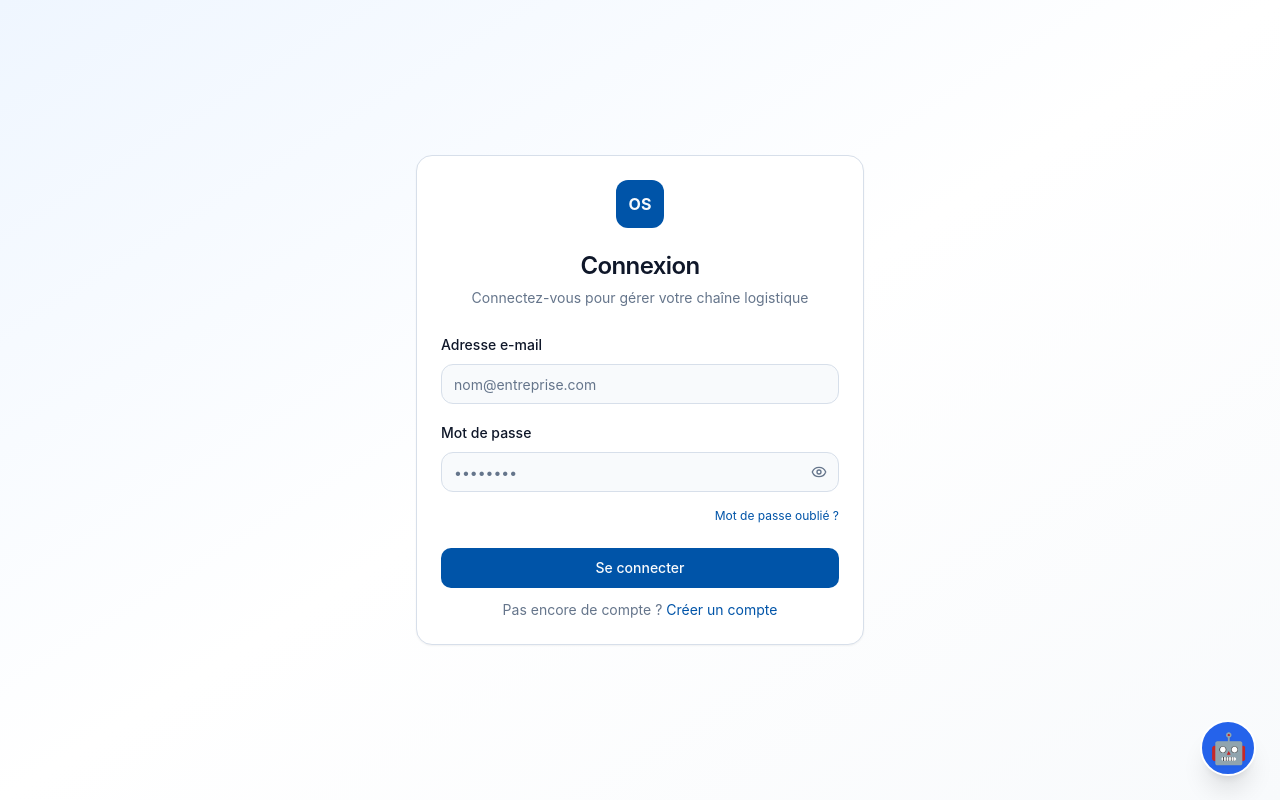
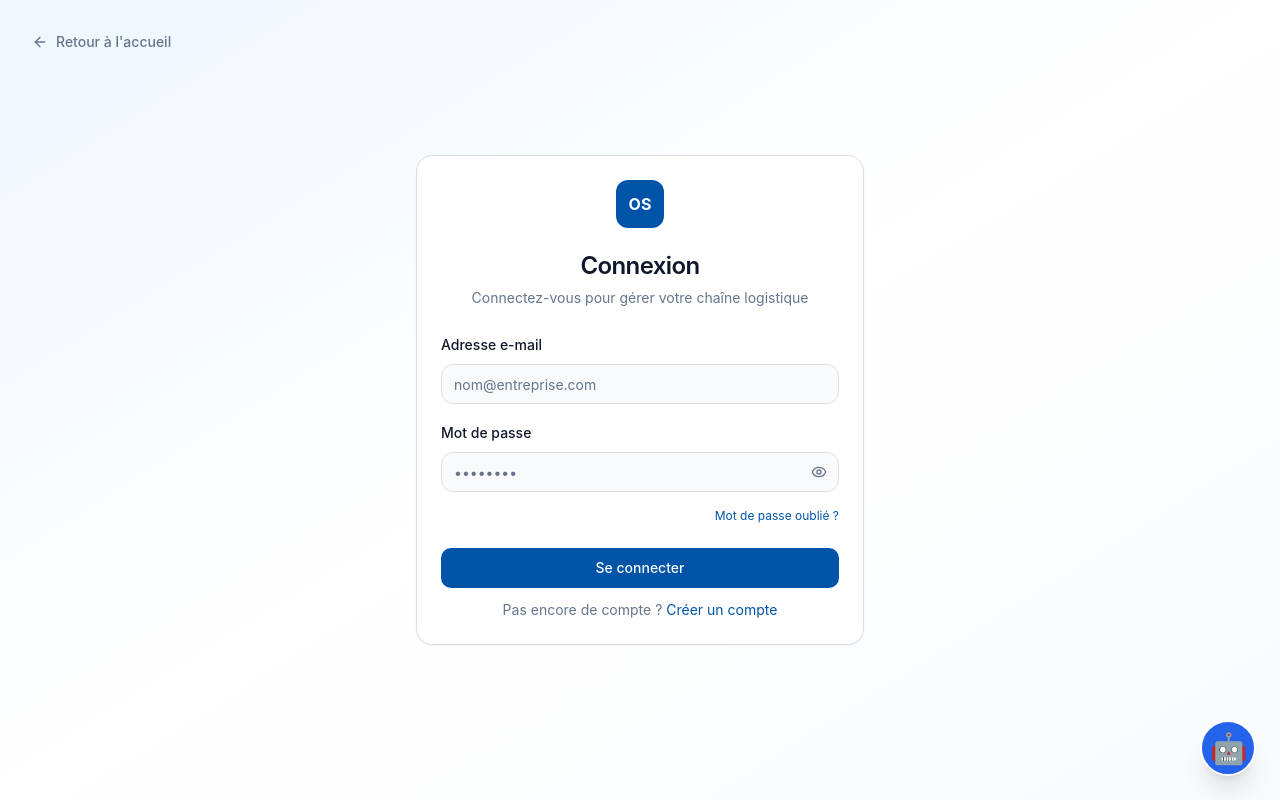
Before and after one commit to Haytame37/Optistock_V2, a Next.js app in the folder frontend/: page /login in a window 1280 px wide. Built offline with nearby package versions, Linux system fonts and the light colour scheme.

Commit message:
Ajout d'un lien de retour à l'accueil sur la page de login

```diff
--- a/frontend/src/app/(auth)/login/page.tsx
+++ b/frontend/src/app/(auth)/login/page.tsx
@@ -9,7 +9,7 @@ import { Input } from "@/components/ui/input"
 import { Card, CardContent, CardDescription, CardFooter, CardHeader, CardTitle } from "@/components/ui/card"
 import { useAuth } from "@/providers/auth-provider"
 import { toast } from "sonner"
-import { Eye, EyeOff } from "lucide-react"
+import { Eye, EyeOff, ArrowLeft } from "lucide-react"
 
 export default function LoginPage() {
   const [email, setEmail] = useState("")
@@ -52,12 +52,20 @@ export default function LoginPage() {
   }
 
   return (
-    <div className="flex min-h-screen items-center justify-center bg-gradient-to-br from-blue-50 via-white to-slate-50 dark:from-slate-950 dark:via-slate-900 px-4">
+    <div className="flex min-h-screen flex-col items-center justify-center bg-gradient-to-br from-blue-50 via-white to-slate-50 dark:from-slate-950 dark:via-slate-900 px-4">
+      <Link
+        href="/"
+        className="absolute top-8 left-8 flex items-center gap-2 text-sm font-medium text-muted-foreground hover:text-primary transition-colors"
+      >
+        <ArrowLeft className="h-4 w-4" />
+        Retour à l'accueil
+      </Link>
+
       <Card className="w-full max-w-md">
         <CardHeader className="text-center">
-          <div className="mx-auto mb-4 flex h-12 w-12 items-center justify-center rounded-xl bg-primary text-primary-foreground font-bold">
+          <Link href="/" className="mx-auto mb-4 flex h-12 w-12 items-center justify-center rounded-xl bg-primary text-primary-foreground font-bold hover:scale-105 transition-transform">
             OS
-          </div>
+          </Link>
           <CardTitle className="text-2xl">Connexion</CardTitle>
           <CardDescription>Connectez-vous pour gérer votre chaîne logistique</CardDescription>
         </CardHeader>
```
